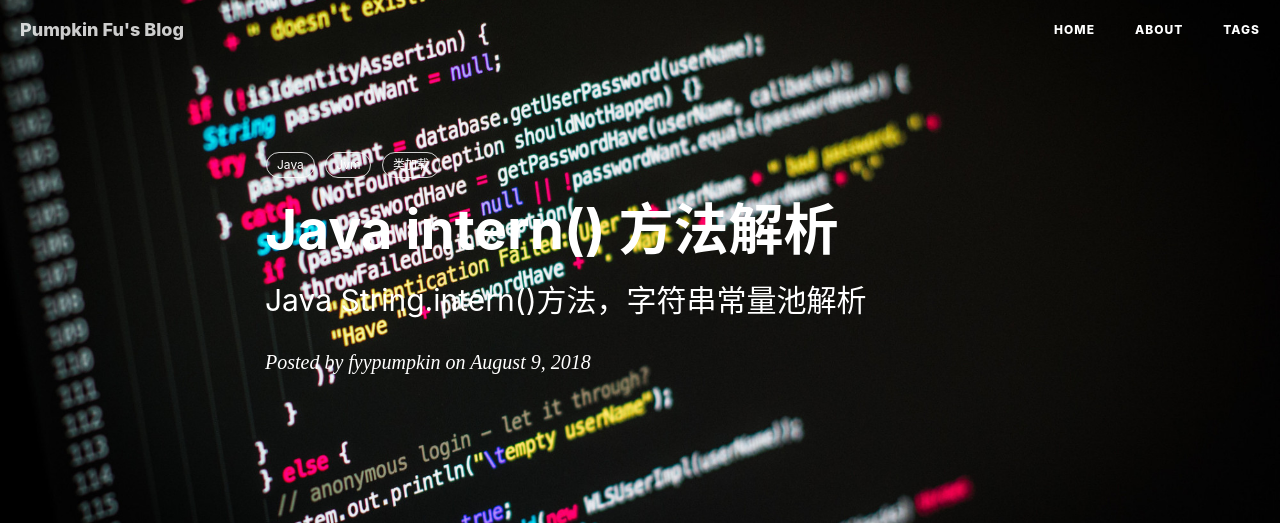
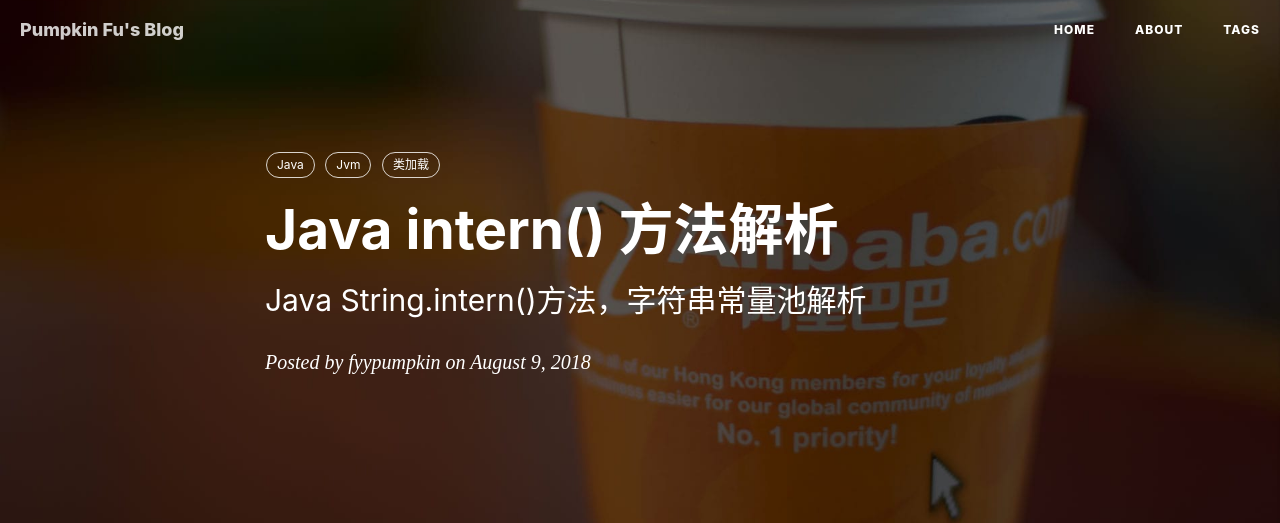
Before and after one commit to Fyypumpkin/fyypumpkin.github.io, a Jekyll site: the page built from _posts/2018-08-09-Java intern()方法解析.md, in a window 1280 px wide. Shown: the top 523 px of the page. Built offline with Jekyll 4.4.1, drawn with Linux system fonts in a browser that asks for light colours; nearby versions of some CDN libraries; comment, search, counter and statistics services are not loaded; grey boxes are pictures that could not be loaded.

Commit message:
修改时间

```diff
--- a/_posts/2018-08-09-Java intern()方法解析.md
+++ b/_posts/2018-08-09-Java intern()方法解析.md
@@ -4,7 +4,7 @@ title:      Java intern() 方法解析
 subtitle:   Java String.intern()方法，字符串常量池解析
 date:       2018-08-09
 author:     fyypumpkin
-header-img: img/intern/intern-title.jpg
+header-img: img/post-bg-alibaba.jpg
 catalog: true
 tags:
     - Java
```
